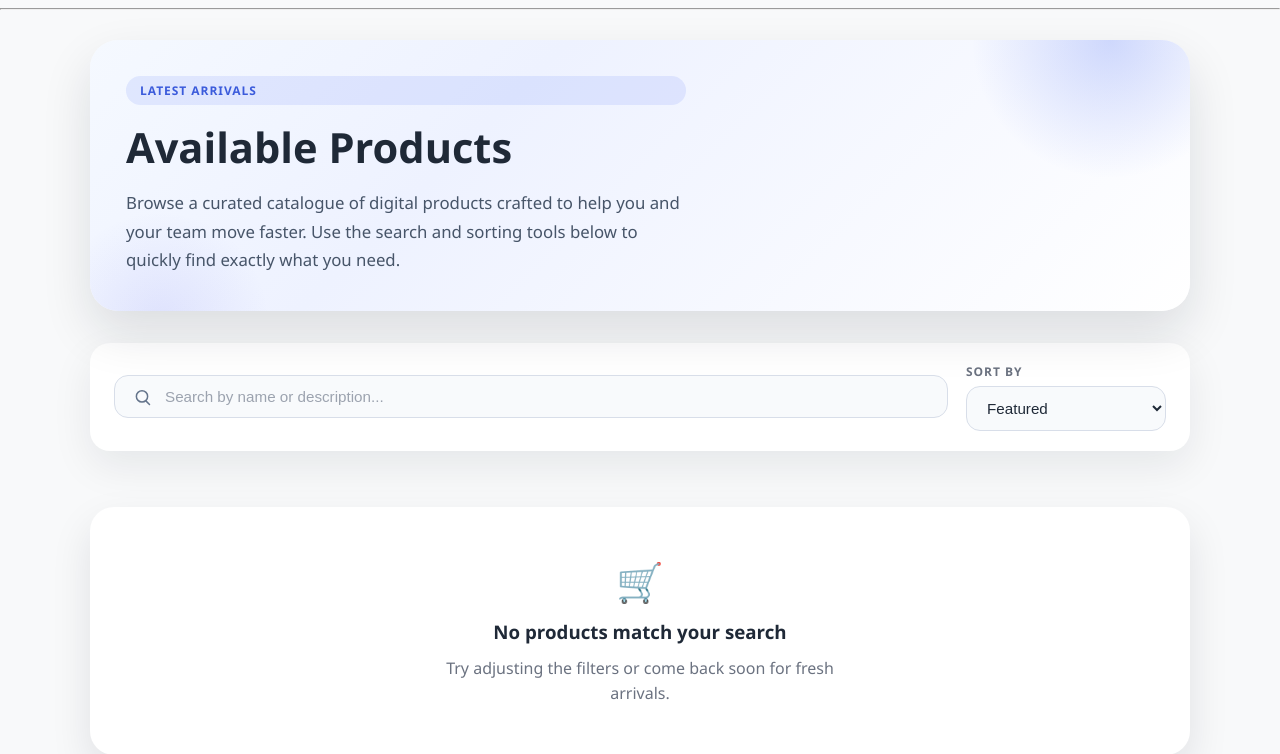
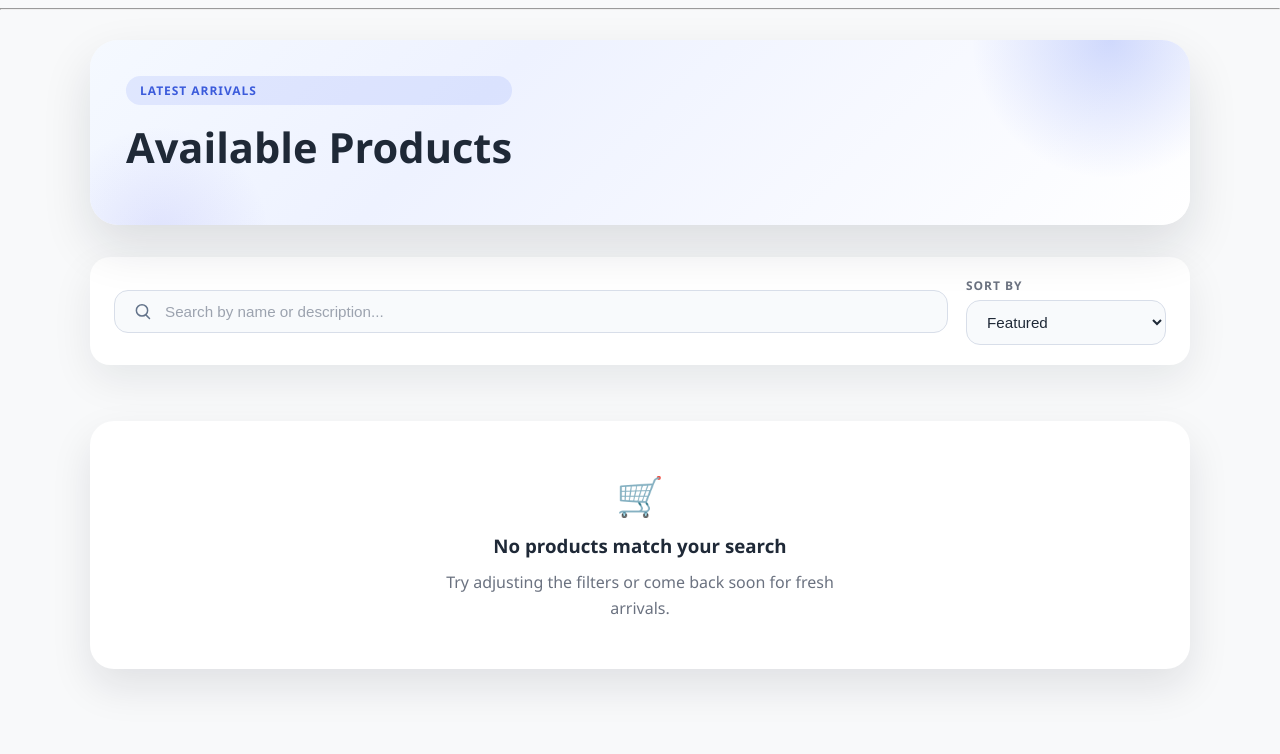
Before and after one commit to xavieralves16/CS50-Final-Project, a Flask app: page /products/ in a window 1280 px wide. Shown: the part 52-806 px from the top of the page. After the commit the page ends 737 px from the top, so only its background shows below. Run offline with Flask 3, Linux system fonts and the light colour scheme; data that the repository does not hold is empty.

```diff
--- a/app/templates/index.html
+++ b/app/templates/index.html
@@ -6,9 +6,7 @@
       <p class="products-hero__eyebrow">Latest arrivals</p>
       <h1 class="products-hero__title">Available Products</h1>
       <p class="products-hero__subtitle">
-        Browse a curated catalogue of digital products crafted to help you and your team
-        move faster. Use the search and sorting tools below to quickly find exactly what
-        you need.
+
       </p>
     </div>
     {% if is_admin %}
```
Also changed, not shown: app/static/uploads/Netflix-new-icon.png (added), app/static/uploads/disney-plus_6ah3.jpg (added), app/static/uploads/images.png (added), app/static/uploads/images_1.png (added), 1 other file.
